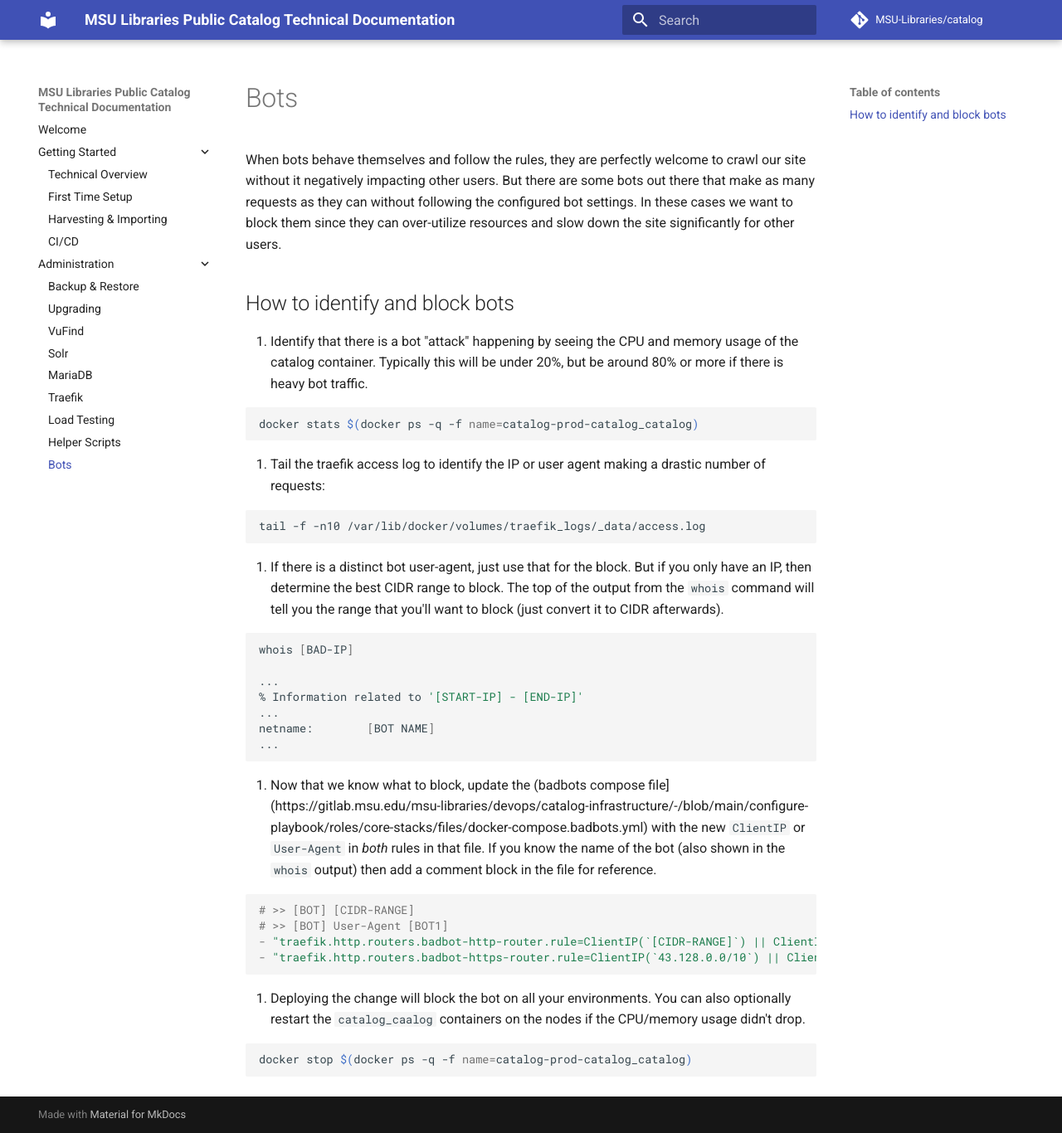
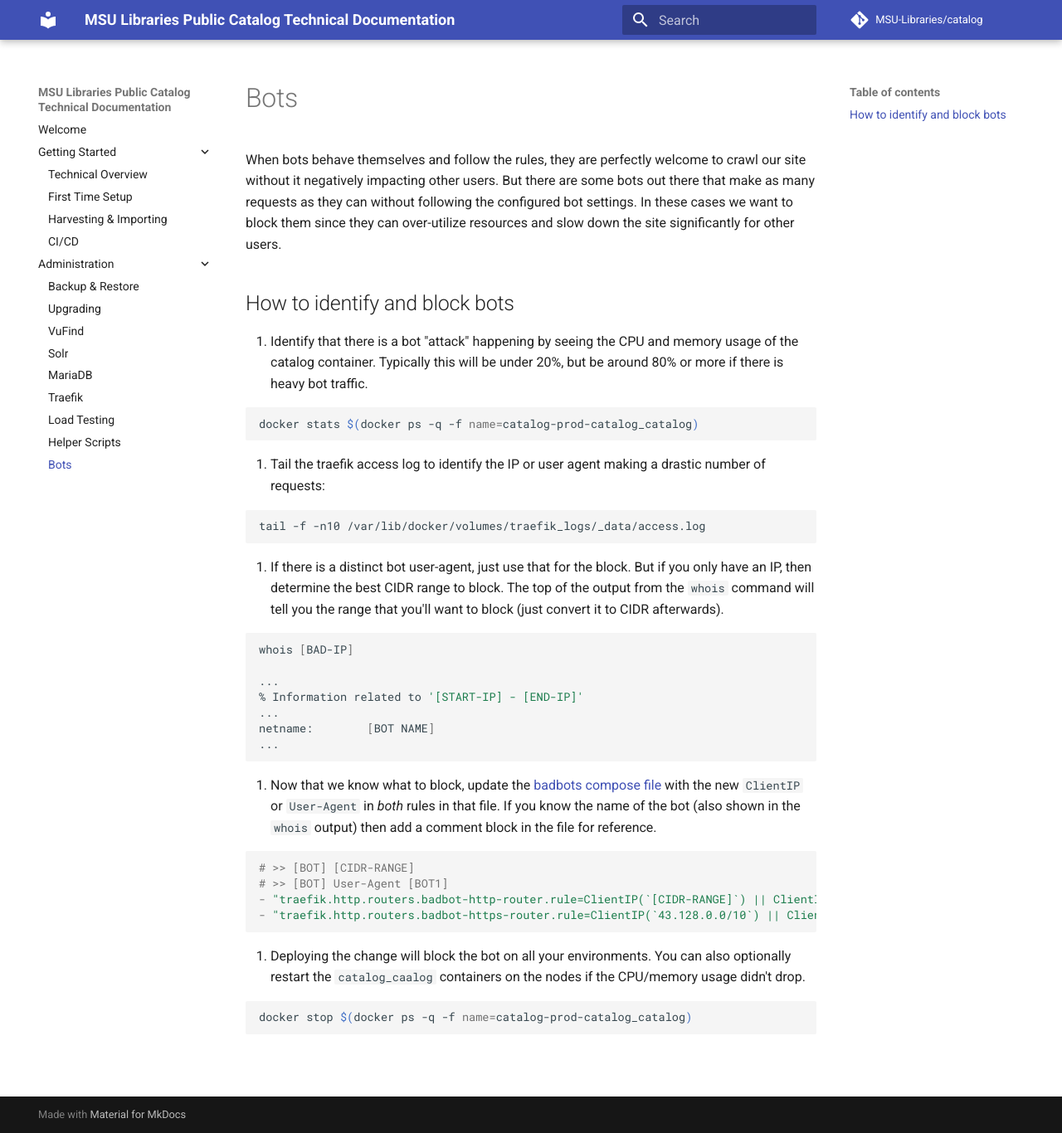
Before and after one commit to MSU-Libraries/catalog, an MkDocs documentation site: the page built from docs/bots.md, in a window 1280 px wide and 1366 px high. Shown: the whole window at 83% size. Built offline with MkDocs 1.6.1 and Material for MkDocs 9.7.7, drawn with Linux system fonts in a browser that asks for light colours; comment, search, counter and statistics services are not loaded.

Commit message:
Format fix on bot documentation

````diff
--- a/docs/bots.md
+++ b/docs/bots.md
@@ -36,7 +36,7 @@ netname:        [BOT NAME]
 ```
 
 4. Now that we know what to block, update the
-   (badbots compose file](https://gitlab.msu.edu/msu-libraries/devops/catalog-infrastructure/-/blob/main/configure-playbook/roles/core-stacks/files/docker-compose.badbots.yml)
+   [badbots compose file](https://gitlab.msu.edu/msu-libraries/devops/catalog-infrastructure/-/blob/main/configure-playbook/roles/core-stacks/files/docker-compose.badbots.yml)
    with the new `ClientIP` or `User-Agent` in *both* rules in that file. If you know the name
    of the bot (also shown in the `whois` output) then add a comment block in the file for reference.
 
````
